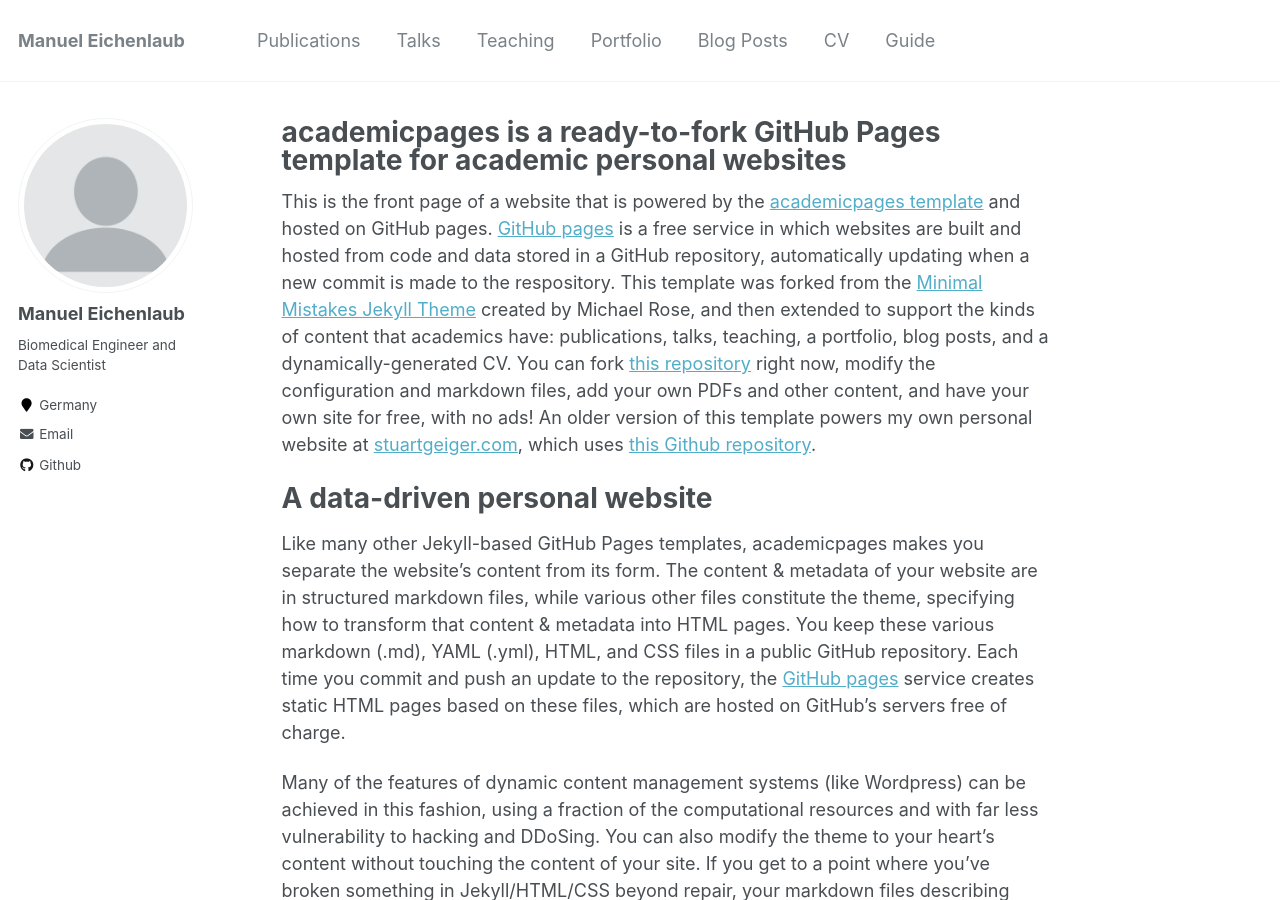
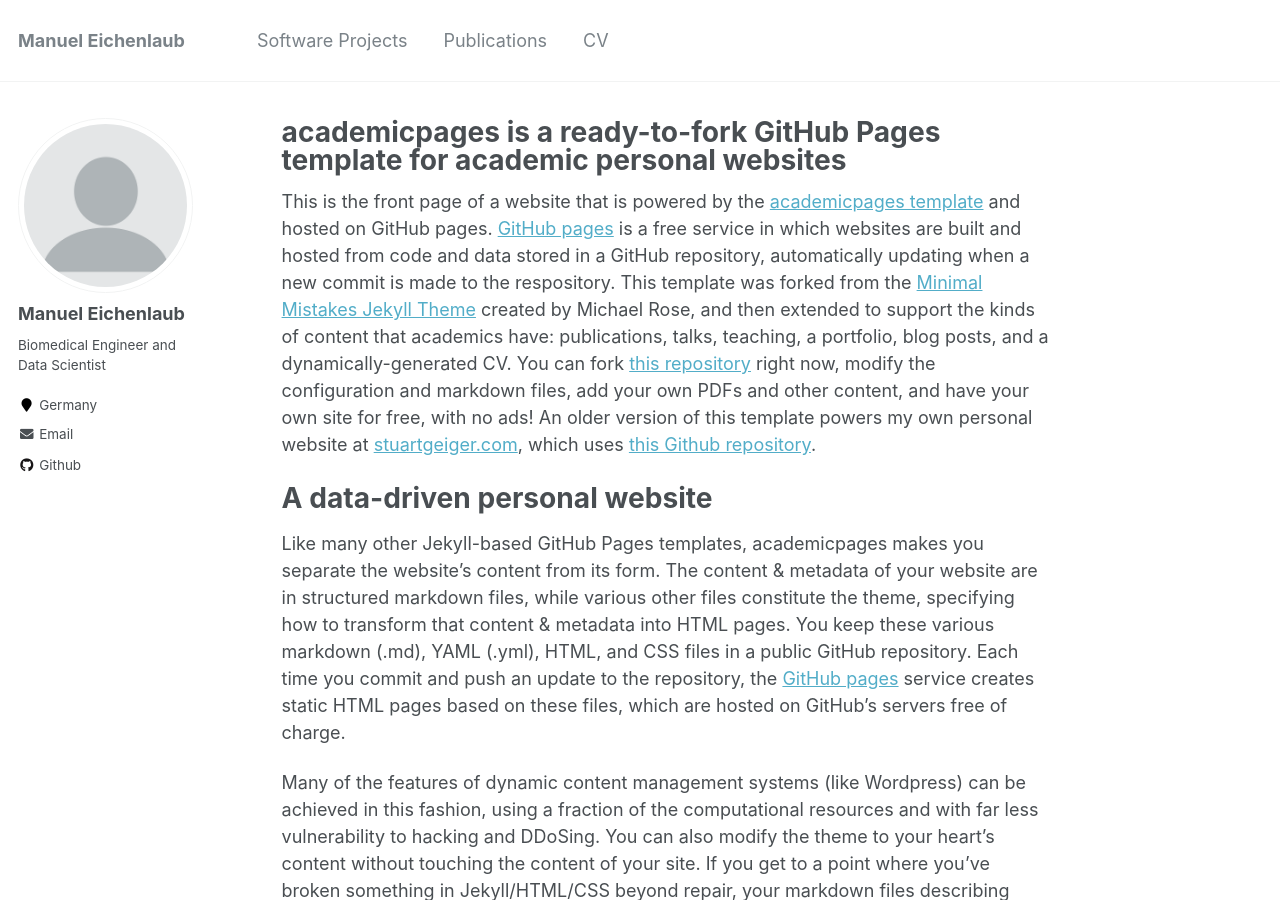
Before and after one commit to manueich/manueich.github.io, a Jekyll site: the page built from _pages/about.md, in a window 1280 px wide and 900 px high. Built offline with Jekyll 4.4.1, drawn with Linux system fonts in a browser that asks for light colours.

Commit message:
Update navigation.yml

```diff
--- a/_data/navigation.yml
+++ b/_data/navigation.yml
@@ -1,22 +1,10 @@
 # main links links
 main:
+  - title: "Software Projects"
+    url: /projects/
+
   - title: "Publications"
     url: /publications/
 
-  - title: "Talks"
-    url: /talks/
-
-  - title: "Teaching"
-    url: /teaching/
-
-  - title: "Portfolio"
-    url: /portfolio/
-
-  - title: "Blog Posts"
-    url: /year-archive/
-
   - title: "CV"
     url: /cv/
-
-  - title: "Guide"
-    url: /markdown/
```
